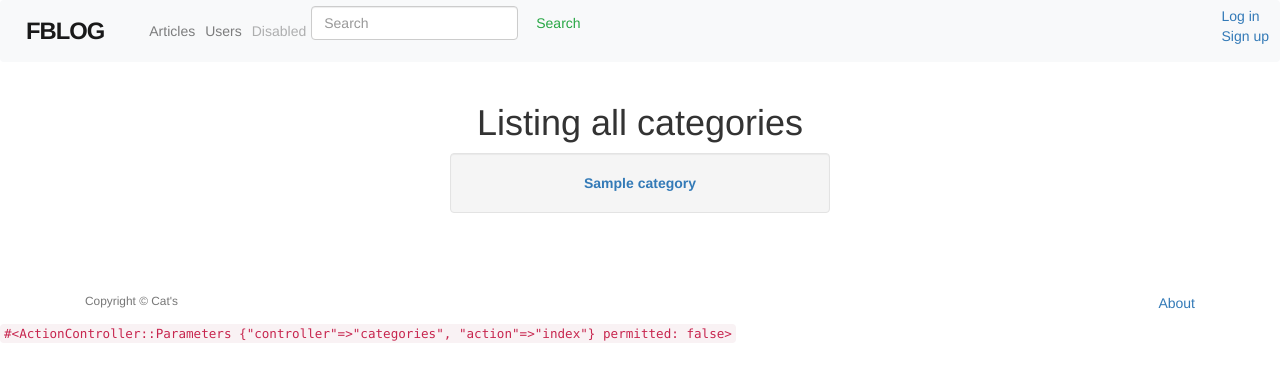
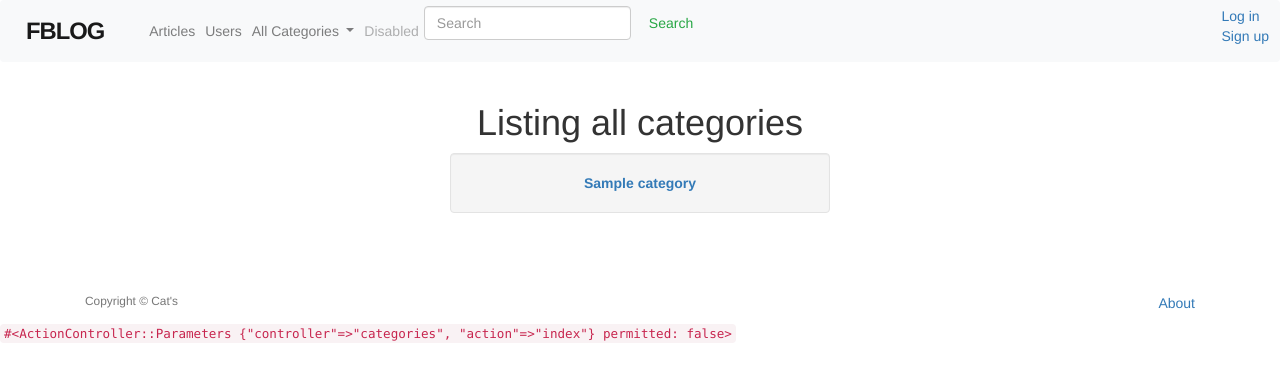
Before and after one commit to karpovVS/fblogd, a Rails app: page /categories in a window 1280 px wide. Shown: the top 382 px of the page. Run offline with Rails 7, Linux system fonts and the light colour scheme; tables that the repository leaves empty hold one stand-in row (values such as "Sample post"); style sheets or scripts are compiled from the project's sources; some libraries are stand-ins or nearby versions.

Commit message:
fix tests and update navbar with categories

```diff
--- a/app/controllers/categories_controller.rb
+++ b/app/controllers/categories_controller.rb
@@ -27,7 +27,7 @@
 end
 
 def require_admin
-	if !logged_in? || (logged_in? and !current.user.admin?)
+	if !logged_in? || (logged_in? and !current_user.admin?)
 		flash[:danger] = "Only admin can perform that action"
 		redirect_to categories_path
 
--- a/app/views/layouts/_navigation.html.erb
+++ b/app/views/layouts/_navigation.html.erb
@@ -26,6 +26,23 @@
         </div>
       </li>
       <% end %>
+      <li class="nav-item dropdown">
+        <a class="nav-link dropdown-toggle" href="#" id="navbarDropdown" role="button" data-toggle="dropdown" aria-haspopup="true" aria-expanded="false">
+         All Categories
+        </a>
+
+        <div class="dropdown-menu" aria-labelledby="navbarDropdown">
+          <a class="dropdown-item" href="/Categories/">All Categories</a>
+          <a class="dropdown-item", text-align: center><% Category.all.each do |category| %>
+          <%= link_to "#{category.name}", category_path(category) %>
+          </a>
+          <% end %>
+          <%if logged_in? and current_user.admin? %>
+          <div class="dropdown-divider"></div>
+          <a class="dropdown-item" href="/categories/new">Create new category</a>
+          <% end %>
+        </div>
+      </li>
       <li class="nav-item">
         <a class="nav-link disabled" href="#" tabindex="-1" aria-disabled="true">Disabled</a>
       </li>
```
